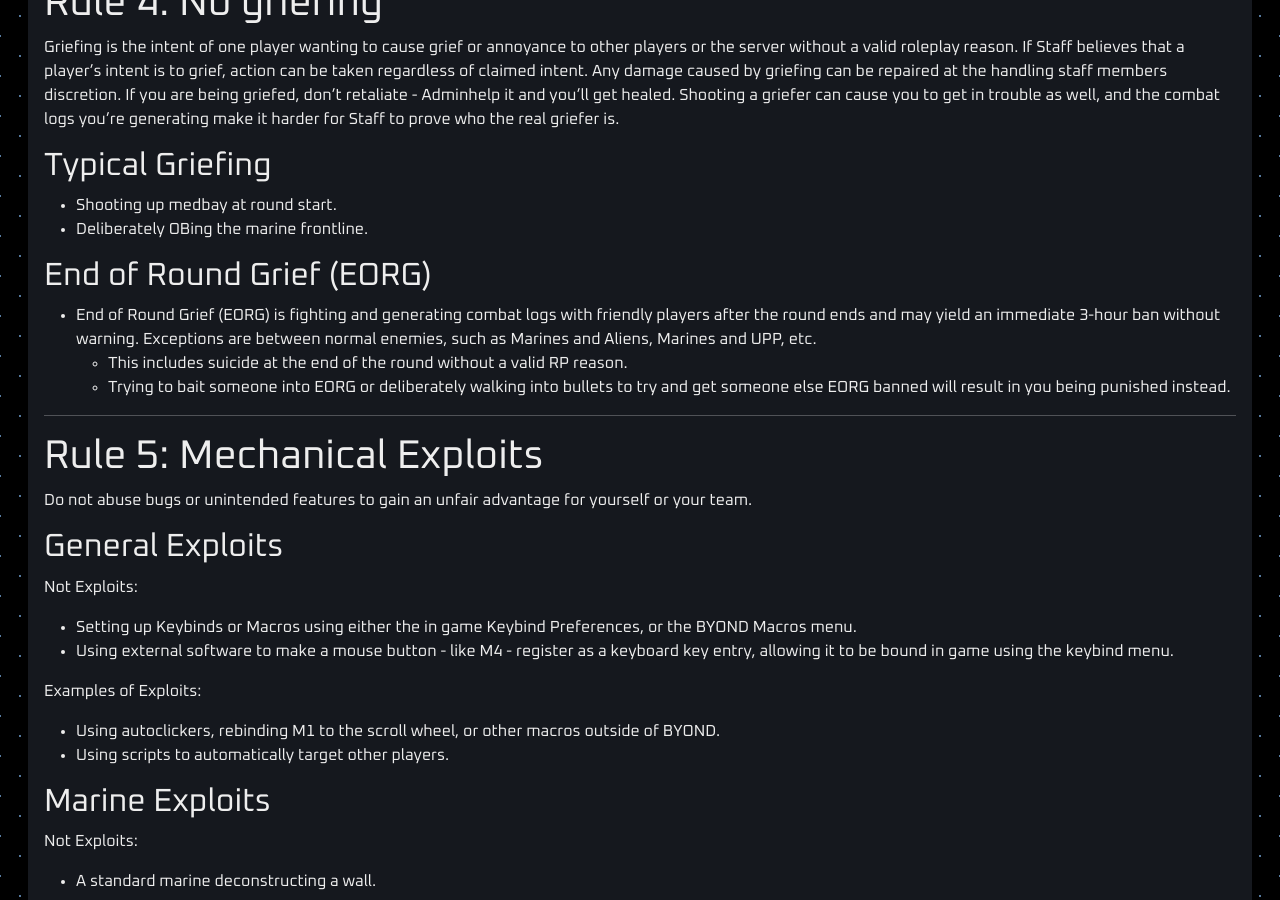
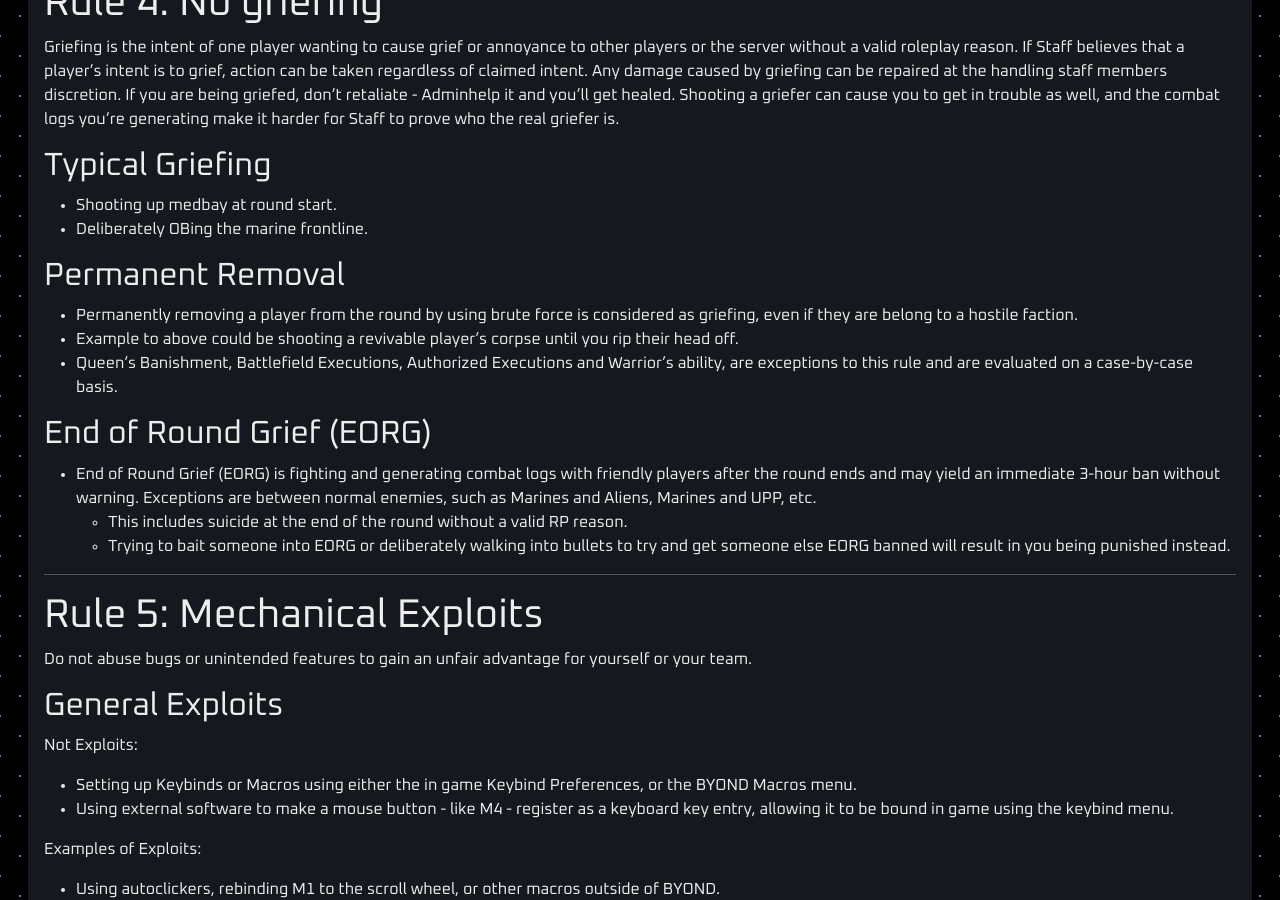
Before and after one commit to cmss13-devs/web, a Jekyll site: the page built from rules.md, in a window 1280 px wide and 900 px high, scrolled down 6164 px. Built offline with Jekyll 4.4.1, drawn with Linux system fonts in a browser that asks for light colours.

Commit message:
Update rules.md

```diff
--- a/rules.md
+++ b/rules.md
@@ -237,6 +237,12 @@ Griefing is the intent of one player wanting to cause grief or annoyance to othe
 
 - Shooting up medbay at round start.
 - Deliberately OBing the marine frontline.
+
+## Permanent Removal
+
+- Permanently removing a player from the round by using brute force is considered as griefing, even if they are belong to a hostile faction.
+- Example to above could be shooting a revivable player's corpse until you rip their head off.
+- Queen's Banishment, Battlefield Executions, Authorized Executions and Warrior's ability, are exceptions to this rule and are evaluated on a case-by-case basis.
 
 ## End of Round Grief (EORG)
 
```
